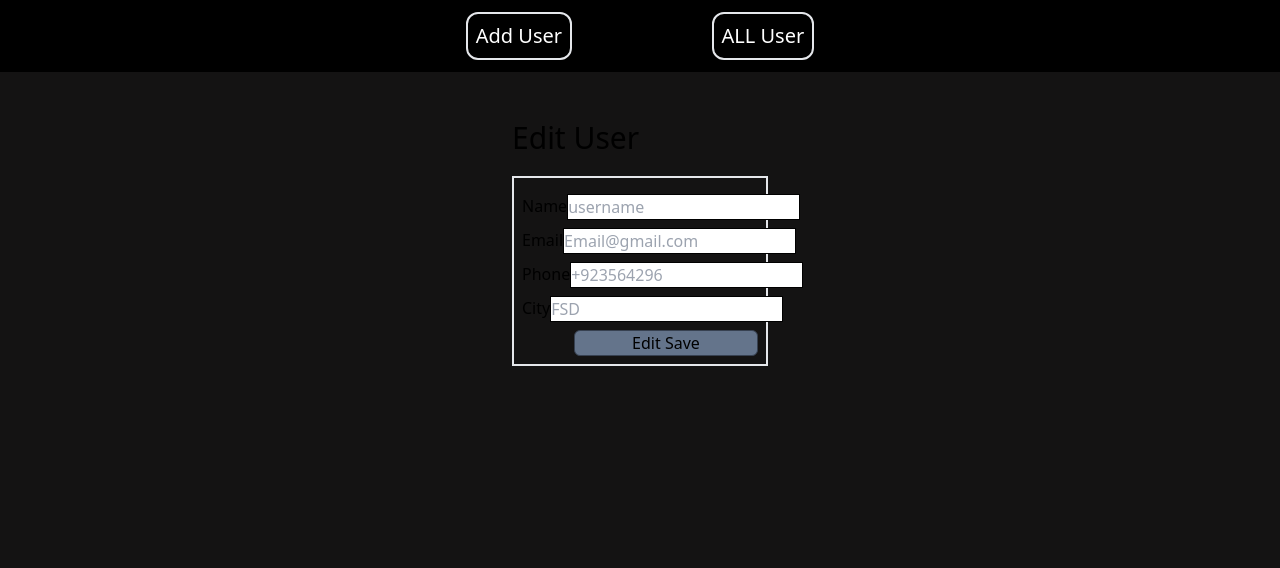
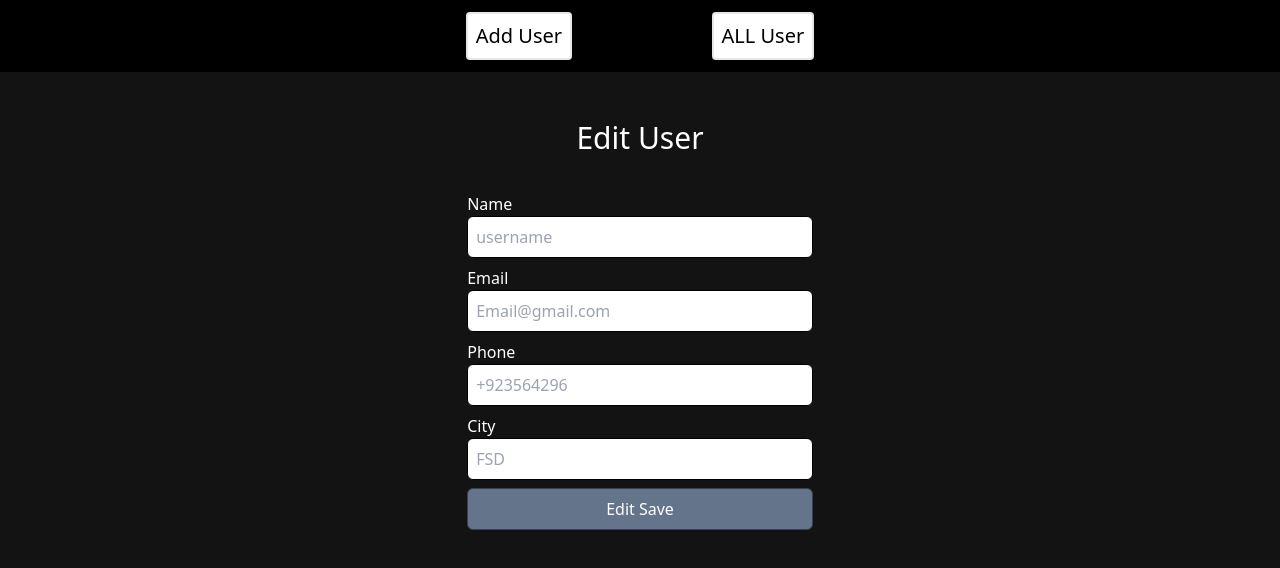
Before and after one commit to mudasar438/MERN-data-add-in-mongodb, a React (Create React App) app in the folder client/: page /edit/1 in a window 1280 px wide. Shown: the top 568 px of the page. Built offline with nearby package versions, Linux system fonts and the light colour scheme; no server answers.

Commit message:
designe fix of edit page

```diff
--- a/client/src/App.js
+++ b/client/src/App.js
@@ -10,6 +10,7 @@ import Home from "./component/Home";
 import { BrowserRouter as Router, Route, Routes } from "react-router-dom";
 import Alluser from "./component/alluser";
 import EditUser from "./component/editUser";
+
 // import DetaFeaching from "./component/DetaFeaching";
 
 function App() {
--- a/client/src/component/Home.jsx
+++ b/client/src/component/Home.jsx
@@ -29,7 +29,7 @@ const Home = () => {
       <div className=" text-3xl text-center md:w-[20%] mx-auto my-5 text-white">Add User</div>
 
 
-      <div className=" w-[80%]  md:w-[35%] mx-auto border-2 rounded-md p-2 text-white">
+      <div className=" w-[80%]  md:w-[35%] mx-auto  rounded-md p-2 text-white">
         {/* <form action=""> */}
 
 
--- a/client/src/component/Navbar.jsx
+++ b/client/src/component/Navbar.jsx
@@ -7,10 +7,10 @@ const Navbar = () => {
 
   return (
  <>
- <div className="max-w-screen-2xl bg-black text-white mb-5">
+ <div className="max-w-screen-2xl bg-black  mb-5">
  <div className=' md:w-[40%] mx-auto flex justify-around text-xl p-3'>
-      <button onClick={() => navigate('/')} className="border-2 p-2 rounded-xl">Add User</button>
-     <button onClick={ () =>navigate('/alluser')} className="border-2 p-2 rounded-xl">ALL User</button>
+      <button onClick={() => navigate('/')} className="border-2 p-2 rounded bg bg-white te">Add User</button>
+     <button onClick={ () =>navigate('/alluser')} className="border-2 p-2 rounded bg-white">ALL User</button>
 
  </div>
 
--- a/client/src/component/editUser.jsx
+++ b/client/src/component/editUser.jsx
@@ -45,30 +45,32 @@ const EditUser = () => {
   return (
    <>
    <div className=" max-w-screen-2xl my-12 ">
-      <div className=" text-3xl w-[20%] mx-auto my-5">Edit User</div>
+      <div className="text-3xl text-center md:w-[20%] mx-auto my-5 text-white">Edit User</div>
 
 
-      <div className="w-[20%] mx-auto border-2 p-2">
+      <div className="w-[80%]  md:w-[35%] mx-auto  rounded-md p-2 text-white">
         {/* <form action=""> */}
 
 
-      <div className="my-2 flex justify-around">
+      <div className="my-2 w-[80%]  mx-auto">
         <label htmlFor="">Name</label>
-        <input type="text" placeholder='username' name='name' value={user.name} onChange={(e)=>handleChange(e)} className='border border-black  '/>
+        <br />
+        <input type="text-xl py-2" placeholder='username' name='name' value={user.name} onChange={(e)=>handleChange(e)} className='border rounded-md w-full p-2 text-black border-black   '/>
       </div>
-      <div className="my-2 flex justify-around">
+      <div className="my-2 w-[80%]  mx-auto">
         <label htmlFor="">Email</label>
-        <input type="text" placeholder='Email@gmail.com' name='email' value={user.email} onChange={(e)=>handleChange(e)}  className='border border-black '/>
+        <br />
+        <input type="text" placeholder='Email@gmail.com' name='email' value={user.email} onChange={(e)=>handleChange(e)}  className='border rounded-md w-full p-2 text-black border-black  '/>
       </div>
-      <div className="my-2 flex justify-around">
-        <label htmlFor="">Phone</label>
-        <input type="text" placeholder='+923564296' name='phone' value={user.phone} onChange={(e)=>handleChange(e)} className='border border-black '/>
+      <div className="my-2 w-[80%]  mx-auto">
+        <label htmlFor="">Phone</label> <br />
+        <input type="text" placeholder='+923564296' name='phone' value={user.phone} onChange={(e)=>handleChange(e)} className='border rounded-md w-full p-2 text-black border-black  '/>
       </div>
-      <div className="my-2 flex justify-around">
+      <div className="my-2 w-[80%]  mx-auto">
         <label htmlFor="">City</label>
-        <input type="text" placeholder='FSD' name='city' value={user.city} onChange={(e)=>handleChange(e)} className='border border-black '/>
+        <input type="text" placeholder='FSD' name='city' value={user.city} onChange={(e)=>handleChange(e)} className='border rounded-md w-full p-2 text-black border-black  '/>
       </div>
-      <div className=" bg-slate-500 rounded-md border border-gray-700 w-[78%] mx-auto  text-center mr-0">
+      <div className=" bg-slate-500 rounded-md border p-2 border-gray-700 w-[80%] mx-auto  text-center mr-auto">
        <button onClick={submitbtn} >Edit Save</button>
       </div>
       {/* </form> */}
```
